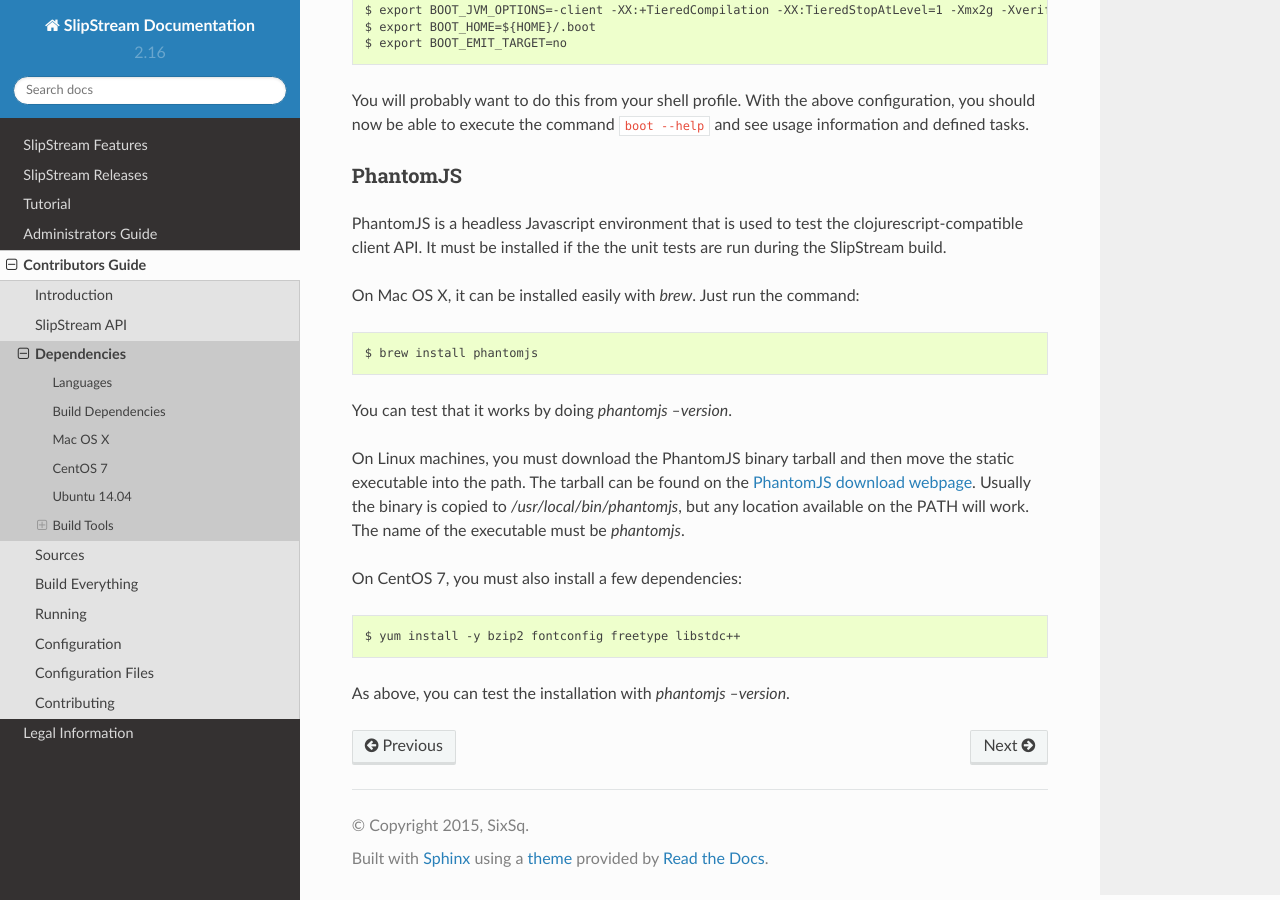
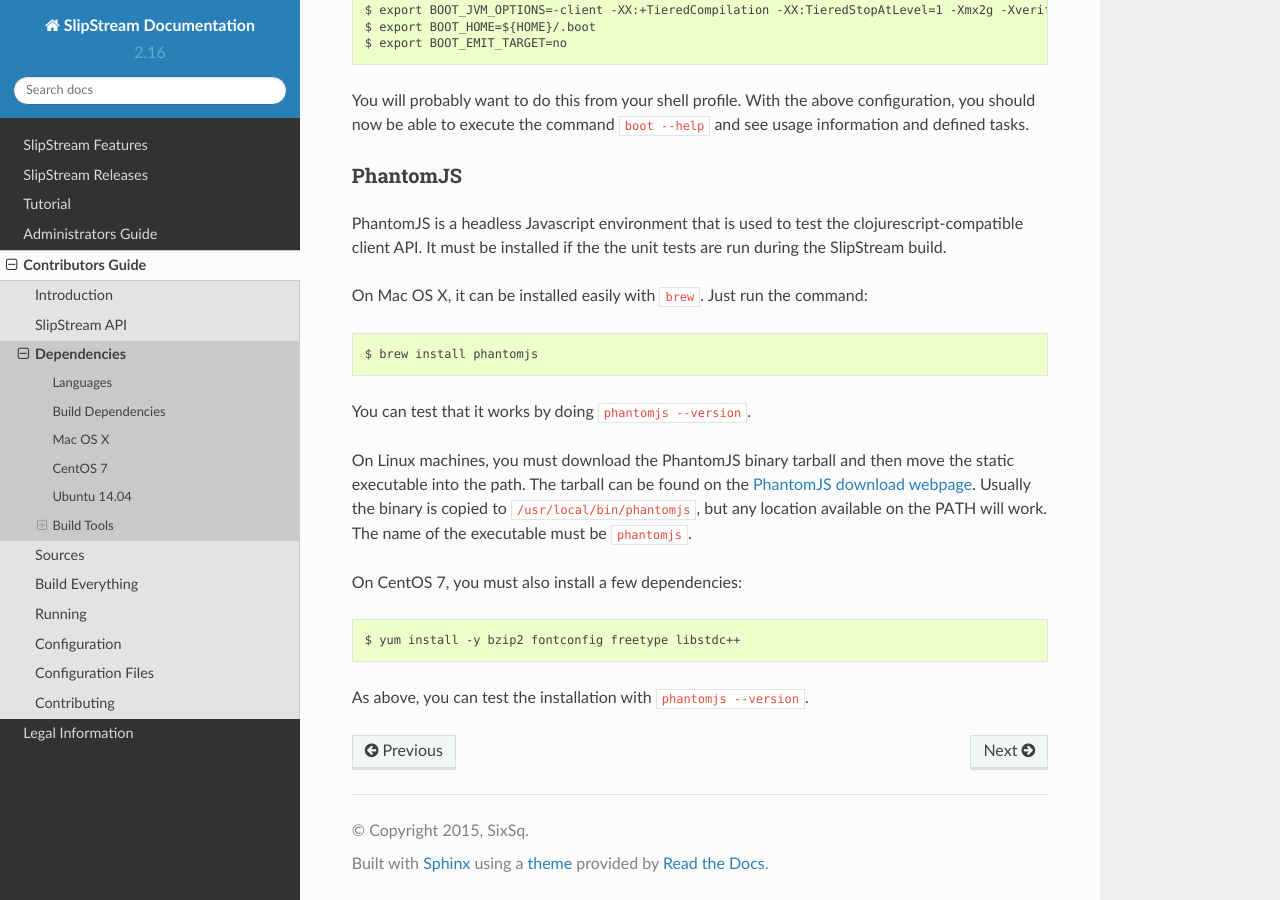
Before and after one commit to slipstream/SlipStreamDocumentation, a Sphinx documentation site: the page built from docs/developer_guide/dependencies.rst, in a window 1280 px wide and 900 px high, scrolled down 4672 px. Built offline with Sphinx 7.4.7 and the Read the Docs theme 2.0.0, drawn with Linux system fonts in a browser that asks for light colours.

Commit message:
fix formatting

```diff
--- a/docs/developer_guide/dependencies.rst
+++ b/docs/developer_guide/dependencies.rst
@@ -256,22 +256,22 @@
 the clojurescript-compatible client API.  It must be installed if the
 the unit tests are run during the SlipStream build.
 
-On Mac OS X, it can be installed easily with `brew`.  Just run the
+On Mac OS X, it can be installed easily with ``brew``.  Just run the
 command::
 
   $ brew install phantomjs
 
-You can test that it works by doing `phantomjs --version`.
+You can test that it works by doing ``phantomjs --version``.
 
 On Linux machines, you must download the PhantomJS binary tarball and
 then move the static executable into the path.  The tarball can be
 found on the `PhantomJS download webpage
 <http://phantomjs.org/download.html>`__.  Usually the binary is copied
-to `/usr/local/bin/phantomjs`, but any location available on the PATH
-will work.  The name of the executable must be `phantomjs`.
+to ``/usr/local/bin/phantomjs``, but any location available on the PATH
+will work.  The name of the executable must be ``phantomjs``.
 
 On CentOS 7, you must also install a few dependencies::
 
   $ yum install -y bzip2 fontconfig freetype libstdc++
 
-As above, you can test the installation with `phantomjs --version`.
+As above, you can test the installation with ``phantomjs --version``.
```
